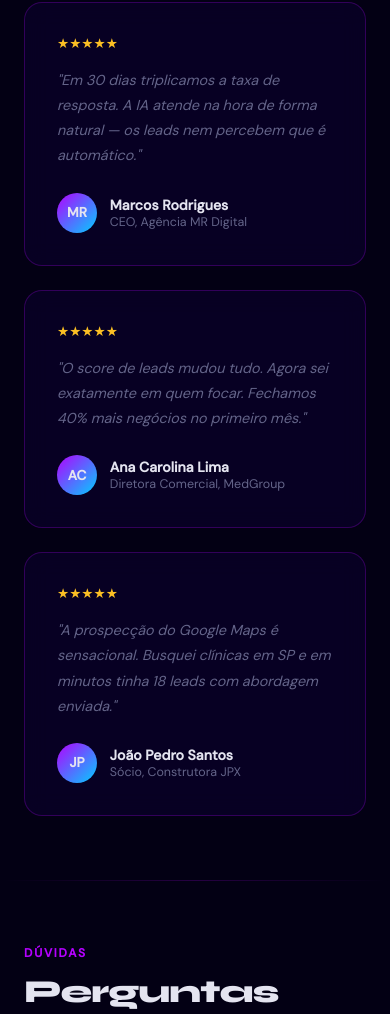
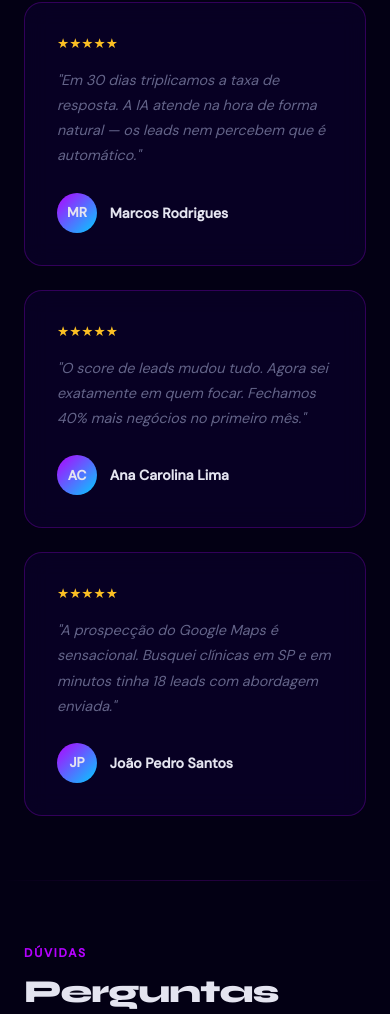
Before and after one commit to trackfycrm/Nexus-landing, a plain HTML site: page index.html in a window 390 px wide. Shown: the part 9117-10131 px from the top of the page. Drawn offline with Linux system fonts and the light colour scheme.

Commit message:
Remove cargo e empresa dos depoimentos
* Remove seção Multi-empresa da landing page

https://claude.ai/code/session_01AAkkY9uinuk8S3YZXir5NQ

* Add setup box with installation information

Added a setup box with installation details and a proposal request link.

* Fix missing newline at end of index.html

* Add GitHub Pages deployment workflow

https://claude.ai/code/session_01FYy47zQokT585R53mCyZE6

* Hero title com gradientes cyberpunk e fonte grande

* Update hero title to display on single line with cyberpunk gradients

Remove max-width constraint and add white-space:nowrap so the full title
"Vendas no piloto automático com IA real" fits on one line on desktop.
Adjust font-size clamp for proper fit. Allow natural wrapping on mobile
via media query.

https://claude.ai/code/session_01FYy47zQokT585R53mCyZE6

* Fix hero title: restore large font size and natural wrapping

Remove white-space:nowrap and restore original font-size clamp(3rem,7vw,6rem)
so the title wraps naturally on mobile while staying large and bold.
Keeps max-width removed so it can fit on one line on wide desktops.

https://claude.ai/code/session_01FYy47zQokT585R53mCyZE6

---------

Co-authored-by: Claude <noreply@anthropic.com>

* Fix CSS variables: replace en-dashes with double-hyphens

All var() references used en-dash (–) instead of double-hyphen (--),
causing CSS custom properties to not resolve and breaking gradients/colors.

https://claude.ai/code/session_01FYy47zQokT585R53mCyZE6

* Remove cargo e empresa dos depoimentos, mantendo só o nome

https://claude.ai/code/session_01AAkkY9uinuk8S3YZXir5NQ

---------

Co-authored-by: Claude <noreply@anthropic.com>

```diff
--- a/index.html
+++ b/index.html
@@ -408,9 +408,9 @@ footer{border-top:1px solid var(--border);padding:2rem;text-align:center;color:v
   <div class="tag">Resultados</div>
   <h2 class="sec-title">O que nossos clientes<br>estão dizendo</h2>
   <div class="test-grid">
-    <div class="tc"><div class="stars">★★★★★</div><p class="tt">"Em 30 dias triplicamos a taxa de resposta. A IA atende na hora de forma natural — os leads nem percebem que é automático."</p><div class="ta"><div class="av">MR</div><div><div class="an">Marcos Rodrigues</div><div class="ar">CEO, Agência MR Digital</div></div></div></div>
-    <div class="tc"><div class="stars">★★★★★</div><p class="tt">"O score de leads mudou tudo. Agora sei exatamente em quem focar. Fechamos 40% mais negócios no primeiro mês."</p><div class="ta"><div class="av">AC</div><div><div class="an">Ana Carolina Lima</div><div class="ar">Diretora Comercial, MedGroup</div></div></div></div>
-    <div class="tc"><div class="stars">★★★★★</div><p class="tt">"A prospecção do Google Maps é sensacional. Busquei clínicas em SP e em minutos tinha 18 leads com abordagem enviada."</p><div class="ta"><div class="av">JP</div><div><div class="an">João Pedro Santos</div><div class="ar">Sócio, Construtora JPX</div></div></div></div>
+    <div class="tc"><div class="stars">★★★★★</div><p class="tt">"Em 30 dias triplicamos a taxa de resposta. A IA atende na hora de forma natural — os leads nem percebem que é automático."</p><div class="ta"><div class="av">MR</div><div><div class="an">Marcos Rodrigues</div></div></div></div>
+    <div class="tc"><div class="stars">★★★★★</div><p class="tt">"O score de leads mudou tudo. Agora sei exatamente em quem focar. Fechamos 40% mais negócios no primeiro mês."</p><div class="ta"><div class="av">AC</div><div><div class="an">Ana Carolina Lima</div></div></div></div>
+    <div class="tc"><div class="stars">★★★★★</div><p class="tt">"A prospecção do Google Maps é sensacional. Busquei clínicas em SP e em minutos tinha 18 leads com abordagem enviada."</p><div class="ta"><div class="av">JP</div><div><div class="an">João Pedro Santos</div></div></div></div>
   </div>
 </div>
 
```
